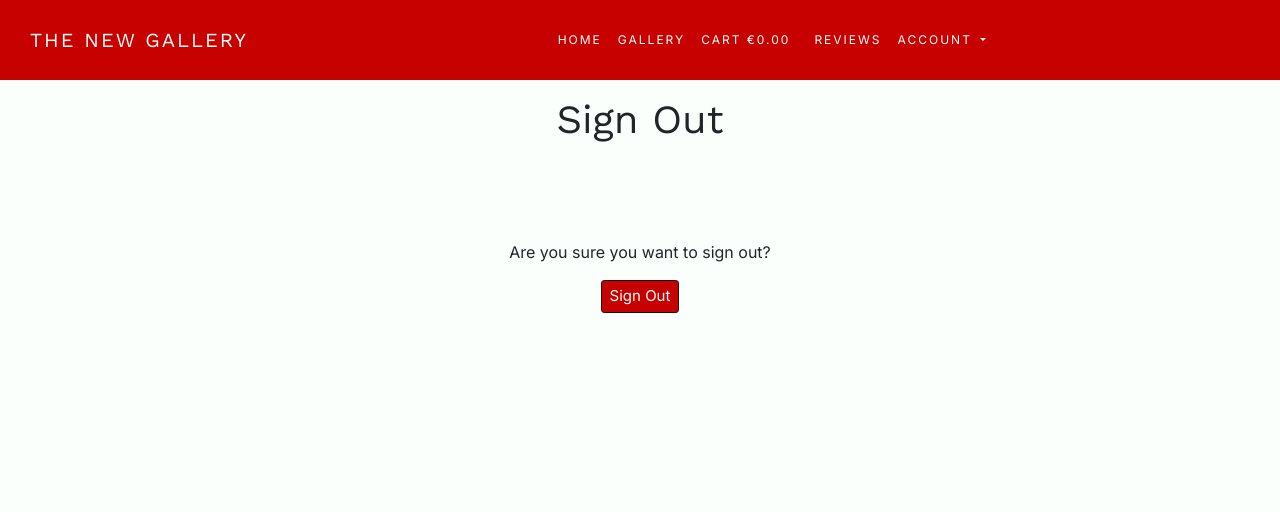
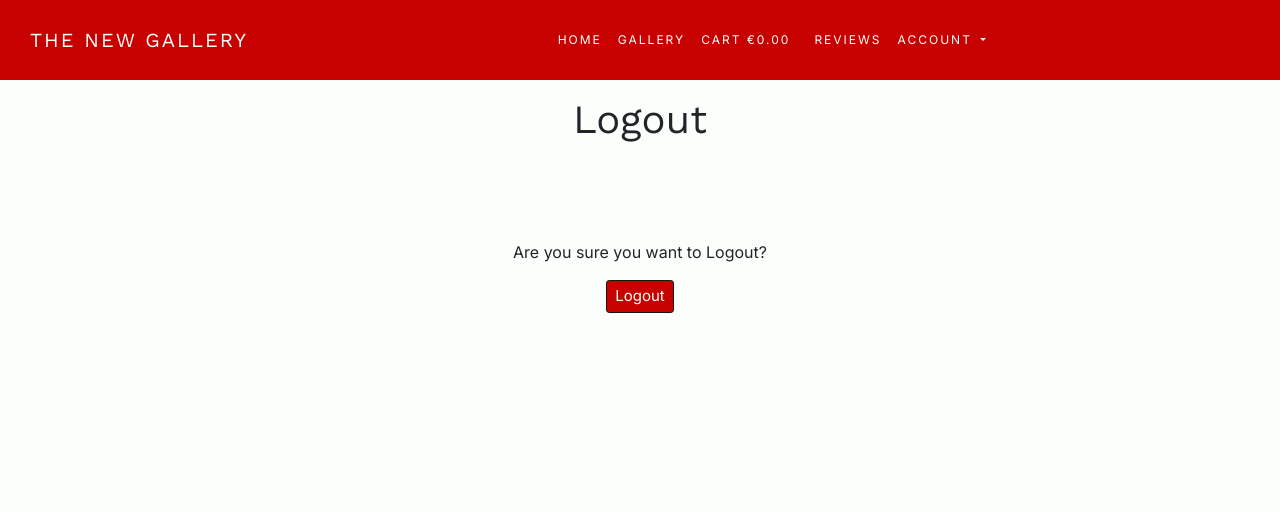
Before and after one commit to david-connaughton/the-new-gallery, a Django app: page /accounts/logout/ in a window 1280 px wide. Shown: the top 512 px of the page. Run offline with Django 3.2, Linux system fonts and the light colour scheme; a user stored in the database is signed in; some libraries are stand-ins or nearby versions.

Commit message:
Updated Text

```diff
--- a/templates/allauth/account/login.html
+++ b/templates/allauth/account/login.html
@@ -23,7 +23,7 @@
             <input type="hidden" name="{{ redirect_field_name }}" value="{{ redirect_field_value }}" />
             {% endif %}
             <a class="button secondaryAction" href="{% url 'account_reset_password' %}">{% trans "Forgot Password?" %}</a>
-            <button class="primaryAction btn btn-sm info-button" type="submit">{% trans "Sign In" %}</button>
+            <button class="primaryAction btn btn-sm info-button" type="submit">{% trans "Login" %}</button>
         </form>
 
     </div>
--- a/templates/allauth/account/logout.html
+++ b/templates/allauth/account/logout.html
@@ -7,16 +7,16 @@
 {% block content %}
 
     <div class="container-fluid col-12 mx-auto text-center">
-        <h1 class="m-5 p-5">{% trans "Sign Out" %}</h1>
+        <h1 class="m-5 p-5">{% trans "Logout" %}</h1>
 
-        <p>{% trans 'Are you sure you want to sign out?' %}</p>
+        <p>{% trans 'Are you sure you want to Logout?' %}</p>
 
         <form method="post" action="{% url 'account_logout' %}">
             {% csrf_token %}
             {% if redirect_field_value %}
             <input type="hidden" name="{{ redirect_field_name }}" value="{{ redirect_field_value }}" />
             {% endif %}
-            <button type="submit" class="btn btn-sm info-button">{% trans 'Sign Out' %}</button>
+            <button type="submit" class="btn btn-sm info-button">{% trans 'Logout' %}</button>
         </form>
     </div>
 
```
